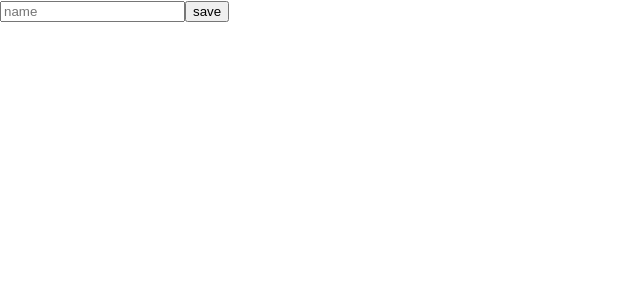
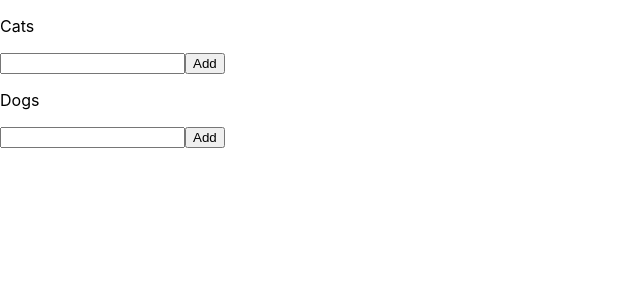
Before and after one commit to DmytroSav4uk/dsreactproject, a React (Create React App) app: page / in a window 1280 px wide. Shown: the top 300 px of the page, without its empty margins (0-640 px from the left). Built offline with nearby package versions, Linux system fonts and the light colour scheme.

Commit message:
finished but need to improve code

```diff
--- a/src/App.js
+++ b/src/App.js
@@ -1,9 +1,11 @@
-import Dogs from "./Components/Dogs";
+import Cats from "./Components/Cats/Cats";
+import Dogs from "./Components/Dogs/Dogs";
 
 function App() {
     return (
-        <div >
-<Dogs/>
+        <div>
+            <Cats/>
+            <Dogs></Dogs>
         </div>)
 }
 
--- /dev/null
+++ b/src/Components/Cats/Cat.js
@@ -0,0 +1,12 @@
+const Cat = ({cat, deleteCat}) => {
+
+    return(
+        <div>
+            <p>{cat.name}</p>
+            <button onClick={()=> deleteCat(cat.id)}>Delete</button>
+        </div>
+    )
+
+}
+
+export {Cat}
--- /dev/null
+++ b/src/Components/Cats/Cats.js
@@ -0,0 +1,29 @@
+import {useEleReducer} from "../../Reducers/reducers";
+import {CREATE, DELETE} from "../../Reducers/actions";
+import {useRef} from "react";
+import {Cat} from "./Cat";
+
+export default function Cats() {
+
+    const [state, dispatch] = useEleReducer();
+
+    let catName = useRef()
+
+    const createCat = () => {
+        dispatch({type: CREATE, payload: {name: catName.current.value}})
+        catName.current.value ="";
+    }
+
+    const deleteCat = (id) => {
+        dispatch({type: DELETE, payload:{id}})
+    }
+
+    return(
+        <div>
+            <p> Cats</p>
+            <input type="text" ref={catName} />
+            <button onClick={createCat}>Add</button>
+            <div>{state.map((cat, index) => <Cat key={index} cat={cat} deleteCat={deleteCat}/>)}</div>
+        </div>
+    )
+}
--- a/src/Components/Dogs.js
+++ /dev/null
@@ -1,25 +0,0 @@
-import {useForm} from "react-hook-form";
-import {useState} from "react";
-
-export default function Dogs (){
-
-    const {register,handleSubmit} = useForm();
-    const {dogs, setDogs} = useState([])
-
-    const onSubmit = (data) =>{
-        console.log(data)
-    }
-
-    return(
-        <div>
-            <form onSubmit={handleSubmit(onSubmit)}>
-                <input type="text" placeholder={'name'} {...register('name')}/>
-                <button>save</button>
-            </form>
-
-
-            <h1>{}</h1>
-
-
-        </div>)
-}
--- /dev/null
+++ b/src/Components/Dogs/Dog.js
@@ -0,0 +1,10 @@
+const Dog = ({dog, deleteDog})=>{
+    return(
+        <div>
+           <p>{dog.name}</p>
+            <button onClick={()=>deleteDog(dog.id)}>delete</button>
+        </div>
+    )
+}
+
+export {Dog};
--- /dev/null
+++ b/src/Components/Dogs/Dogs.js
@@ -0,0 +1,36 @@
+import {Dog} from "./Dog";
+import {useEleReducer} from "../../Reducers/reducers";
+import {CREATE, DELETE} from "../../Reducers/actions";
+import {useRef} from "react";
+
+
+export default function Dogs (){
+
+    const [state, dispatch] = useEleReducer();
+
+    let dogName = useRef()
+
+
+
+
+const createDog = () => {
+    dispatch({type: CREATE, payload: {name: dogName.current.value}})
+    dogName.current.value ="";
+}
+
+const deleteDog = (id) => {
+    dispatch({type: DELETE, payload:{id}})
+}
+
+
+
+
+    return(
+        <div>
+            <p>Dogs</p>
+            <input type="text" ref={dogName} />
+            <button onClick={createDog}>Add</button>
+            <div>{state.map((dog, index) => <Dog key={index} dog={dog} deleteDog={deleteDog}/>)}</div>
+        </div>
+    )
+}
--- /dev/null
+++ b/src/Components/index.js
@@ -0,0 +1,4 @@
+export * from "Cats/Cats"
+export * from "Cats/Cat"
+export * from "Dogs/Dogs"
+export * from "Dogs/Dog"
--- /dev/null
+++ b/src/Reducers/actions.js
@@ -0,0 +1,18 @@
+const CREATE = 'CREATE';
+const DELETE = 'DELETE';
+
+
+// const createElement = () => {
+//     dispatch({type: CREATE, payload: {name: catName.current.value}})
+//     catName.current.value ="";
+// }
+//
+// const deleteElement = (id) => {
+//     dispatch({type: DELETE, payload:{id}})
+// }
+
+
+
+
+
+export {CREATE, DELETE}
--- /dev/null
+++ b/src/Reducers/reducers.js
@@ -0,0 +1,28 @@
+import {CREATE, DELETE} from "./actions";
+import {useReducer} from "react";
+
+
+const reducer = (state, action) => {
+    switch (action.type) {
+        case CREATE :
+            const createdAnimal = {
+                id: new Date().getTime(),
+                name: action.payload.name
+            }
+            return [...state, createdAnimal]
+
+
+        case DELETE :
+            const index = state.findIndex(value => value.id === action.payload.id)
+            if (index !== -1) {
+                state.splice(index, 1)
+            }
+            return [...state]
+    }
+}
+
+
+const useEleReducer = () => useReducer(reducer, []);
+
+
+export {useEleReducer};
```
